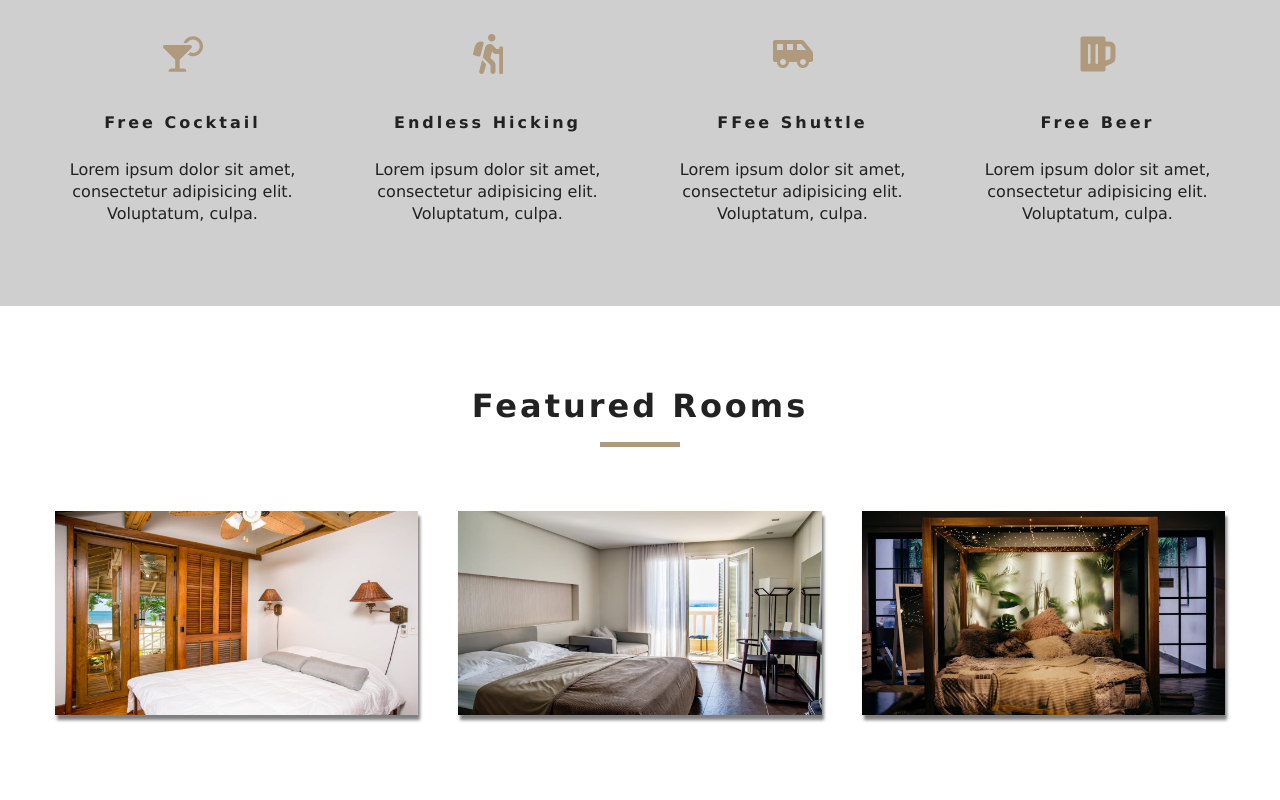
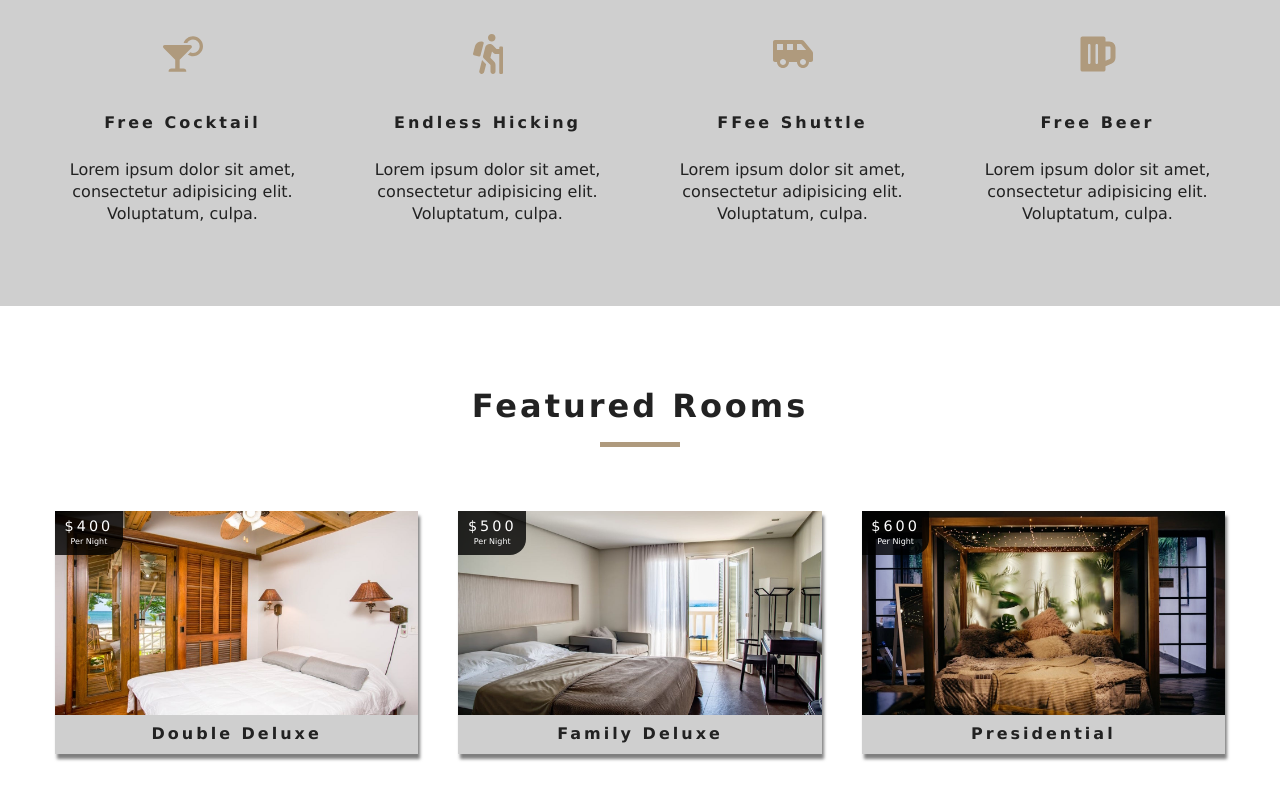
Before and after one commit to adarsh022/Beach-Resort, a React (Create React App) app in the folder beach-resort/: page / in a window 1280 px wide. Shown: the part 531-1331 px from the top of the page. Built offline with nearby package versions, Linux system fonts and the light colour scheme.

Commit message:
single page

```diff
--- a/beach-resort/src/Context.js
+++ b/beach-resort/src/Context.js
@@ -32,9 +32,15 @@
     return tempItems;
   }
 
+  getRoom = (slug) => {
+    let tempRooms = [...this.state.rooms];
+    const room = tempRooms.find((room) => room.slug === slug);
+    return room;
+  };
+
   render() {
     return (
-      <RoomContext.Provider value={{ ...this.state }}>
+      <RoomContext.Provider value={{ ...this.state, getRoom: this.getRoom }}>
         {this.props.children}
       </RoomContext.Provider>
     );
--- a/beach-resort/src/components/Room.js
+++ b/beach-resort/src/components/Room.js
@@ -1,5 +1,7 @@
 import React from "react";
 import { Link } from "react-router-dom";
+import defaultImg from "../images/room-1.jpeg";
+import PropTypes from "prop-types";
 
 export default function Room({ room }) {
   const { name, slug, images, price } = room;
@@ -7,8 +9,25 @@
   return (
     <article className="room">
       <div className="img-container">
-        <img src={images[0]} alt="Singel-Room" />
+        <img src={images[0] || defaultImg} alt="Singel-Room" />
+        <div className="price-top">
+          <h6>${price}</h6>
+          <p>Per Night</p>
+        </div>
+        <Link to={`/rooms/${slug}`} className="btn-primary room-link">
+          Features
+        </Link>
       </div>
+      <p className="room-info">{name}</p>
     </article>
   );
 }
+
+Room.propTypes = {
+  room: PropTypes.shape({
+    name: PropTypes.string.isRequired,
+    slug: PropTypes.string.isRequired,
+    images: PropTypes.arrayOf(PropTypes.string).isRequired,
+    price: PropTypes.number.isRequired,
+  }),
+};
--- a/beach-resort/src/pages/SingleRooms.js
+++ b/beach-resort/src/pages/SingleRooms.js
@@ -1,7 +1,35 @@
 import React, { Component } from "react";
+import defaultBcg from "../images/room-1.jpeg";
+import Hero from "../components/Hero";
+import Banner from "../components/Banner";
+import { Link } from "react-router-dom";
+import { RoomContext } from "../Context";
 
 export default class SingleRoom extends Component {
+  constructor(props) {
+    super(props);
+    this.state = {
+      slug: this.props.match.params.slug,
+      defaultBcg,
+    };
+  }
+
+  static contextType = RoomContext;
+
   render() {
-    return <div>Hello from single room page</div>;
+    const { getRoom } = this.context;
+    const room = getRoom(this.state.slug);
+    if (!room) {
+      return (
+        <div className="error">
+          <h3>No such rooms could be found</h3>
+          <Link to="/rooms" className="btn-primary">
+            Back to Rooms
+          </Link>
+        </div>
+      );
+    }
+
+    return <div>Hello from single room page{room.name}</div>;
   }
 }
```
